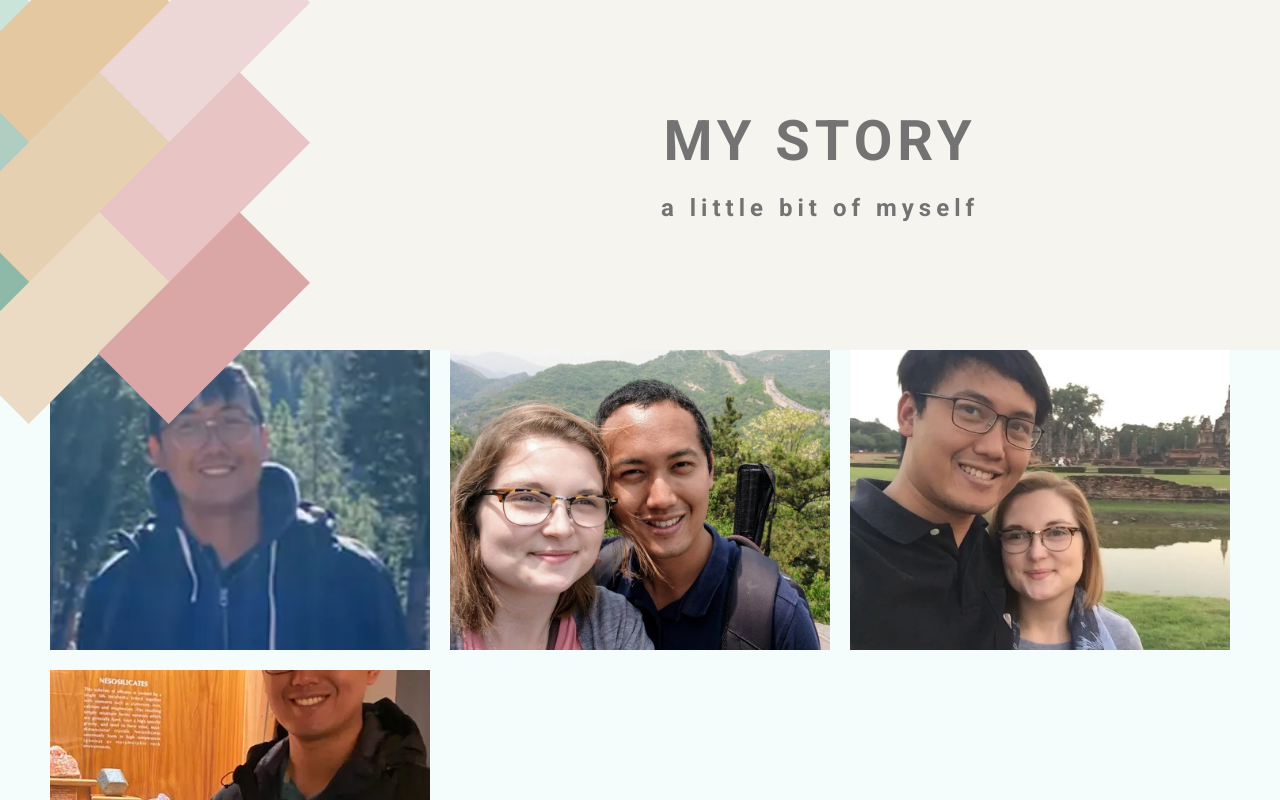
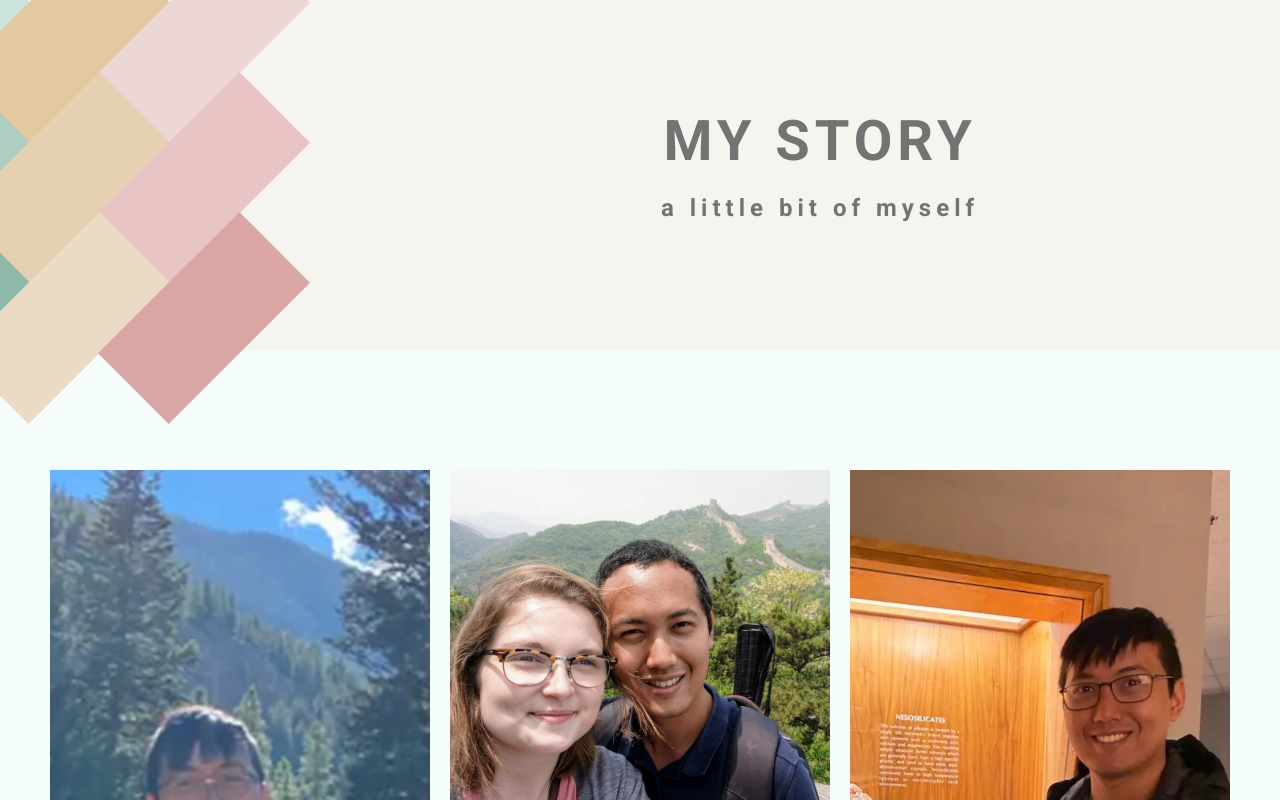
Before and after one commit to PaulRGU2014/kru-paul-2023-website, a Next.js app in the folder frontend/: page /about-me in a window 1280 px wide. Shown: the top 800 px of the page. Built offline with nearby package versions, Linux system fonts and the light colour scheme.

Commit message:
update per QA

```diff
--- a/frontend/src/app/about-me/about-me.module.scss
+++ b/frontend/src/app/about-me/about-me.module.scss
@@ -1,4 +1,9 @@
 @import '../../scss/helpers/import.scss';
+
+
+.component{
+  padding: 120px 0;
+}
 
 .wrapper{
   @include centered ($max-width);
@@ -13,5 +18,5 @@
 .image{
   position: relative;
   width: 100%;
-  min-height: 300px;
+  padding-top: 100%;
 }
--- a/frontend/src/app/about-me/content.json
+++ b/frontend/src/app/about-me/content.json
@@ -3,6 +3,7 @@
     {
       "title": "",
       "content": "",
+      "isPortrait": true,
       "image": {
         "url": "/story/Hiking.webp",
         "alt": "hinking"
@@ -11,6 +12,7 @@
     {
       "title": "",
       "content": "",
+      "isPortrait": false,
       "image": {
         "url": "/story/ChinaWall.webp",
         "alt": "hinking"
@@ -19,6 +21,16 @@
     {
       "title": "",
       "content": "",
+      "isPortrait": true,
+      "image": {
+        "url": "/story/Museum.webp",
+        "alt": "hinking"
+      }
+    },
+    {
+      "title": "",
+      "content": "",
+      "isPortrait": false,
       "image": {
         "url": "/story/Sukhothai.webp",
         "alt": "hinking"
@@ -27,8 +39,9 @@
     {
       "title": "",
       "content": "",
+      "isPortrait": false,
       "image": {
-        "url": "/story/Museum.webp",
+        "url": "/story/ColoradoSpring.webp",
         "alt": "hinking"
       }
     }
--- a/frontend/src/app/about-me/page.tsx
+++ b/frontend/src/app/about-me/page.tsx
@@ -6,11 +6,19 @@ import content from "./content.json";
 
 export default function AboutMe() {
 	return (
-		<div className={styles.components}>
+		<div className={styles.component}>
 			<div className={styles.wrapper}>
 				<div className={styles.inner}>
 					{content.story.map((item, index) => (
-						<ImageLoader key={index} className={styles.image} src={item.image.url} alt={item.image.alt} />
+						<ImageLoader className={styles.image}
+							key={index}
+							style={{
+								// if isPortrait is true, then the height will be 2fr, else 1fr
+								gridRow: item.isPortrait ? 'span 2' : 'span 1',
+							}}
+							src={item.image.url}
+							alt={item.image.alt}
+						/>
 					))}
 				</div>
 			</div>
--- a/frontend/src/utils/ImageLoader/ImageLoader.tsx
+++ b/frontend/src/utils/ImageLoader/ImageLoader.tsx
@@ -2,9 +2,9 @@
 
 import Image from "next/image";
 
-export default function ImageLoader({ className, src, alt }: { className: string, src: string, alt: string }) {
+export default function ImageLoader({ className, style, src, alt }: { className: string, style?: object, src: string, alt: string }) {
   return (
-    <div className={className}>
+    <div className={className} style={style}>
       <Image src={src} alt={alt} layout="fill" objectFit="cover" />
     </div>
   );
```
